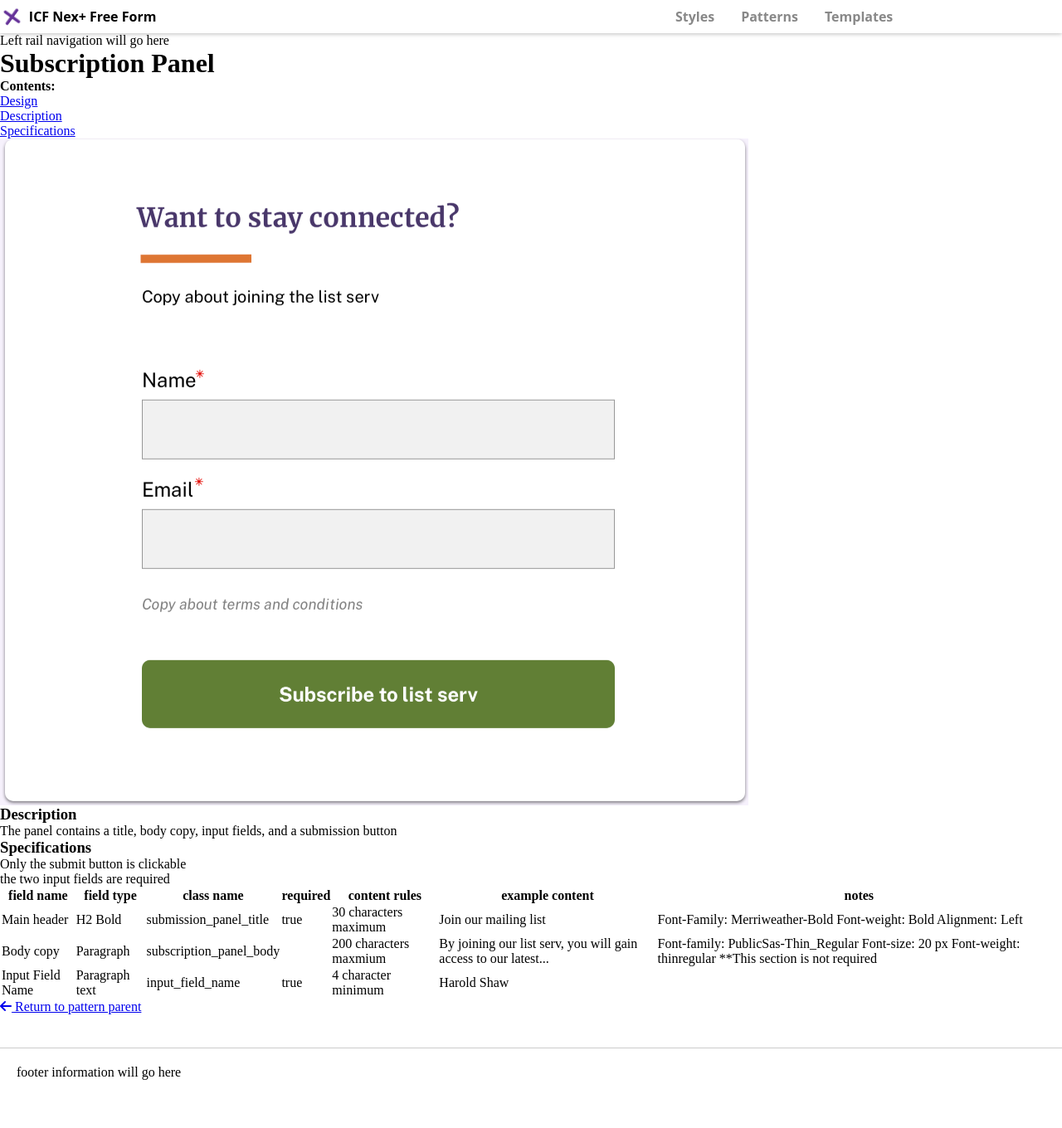
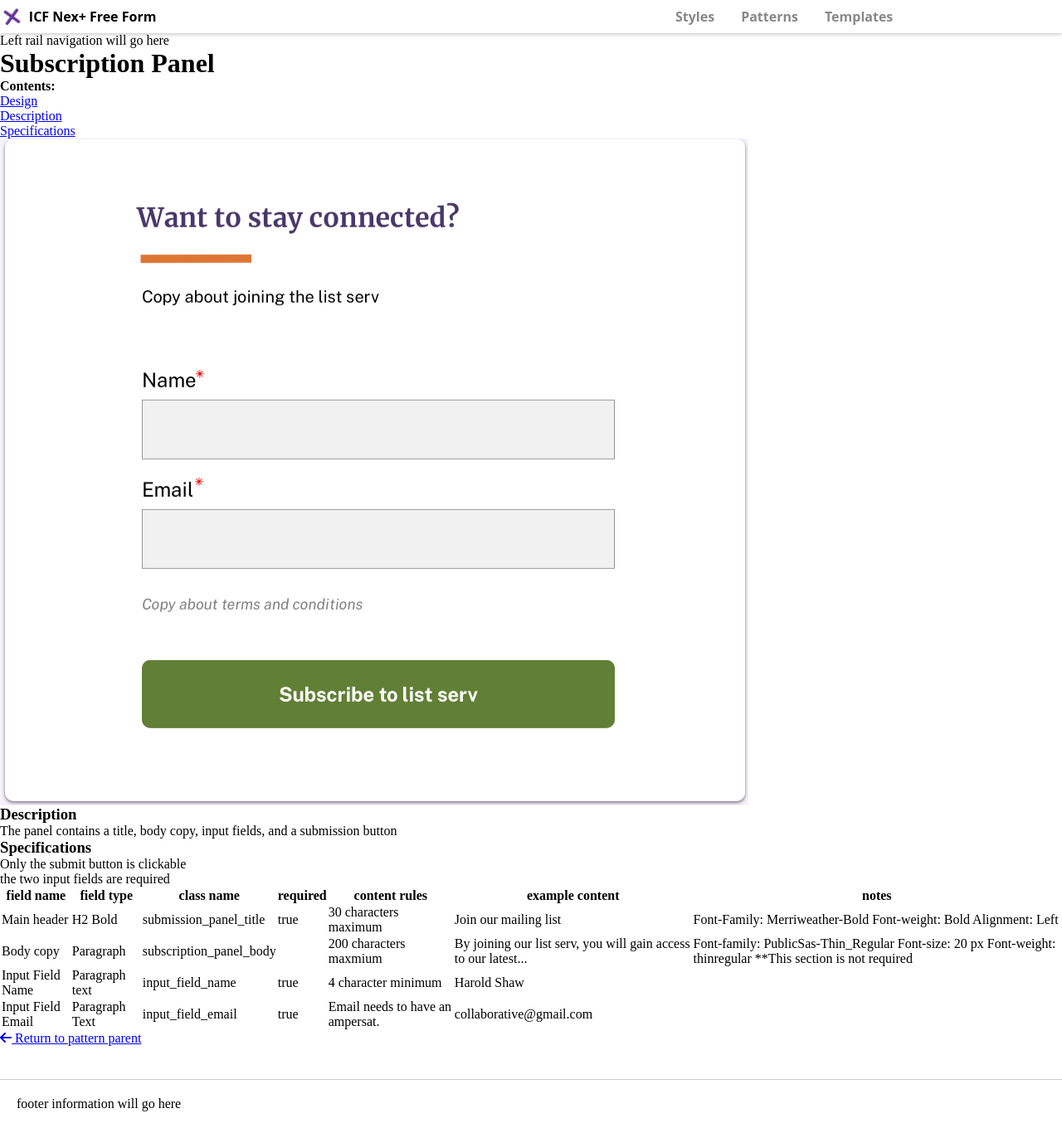
Before and after one commit to ux-at-icfnext/herc, a Jekyll site: the page built from pages/patterns/subscription-panel.md, in a window 1280 px wide and 1360 px high. Shown: the whole window at 83% size. Built offline with Jekyll 4.4.1, drawn with Linux system fonts in a browser that asks for light colours; nearby versions of some CDN libraries.

Commit message:
Update Pattern Specifications “subscription-panel”

```diff
--- a/pages/patterns/subscription-panel.md
+++ b/pages/patterns/subscription-panel.md
@@ -36,4 +36,10 @@ schema:
     required: true
     content: 4 character minimum
     example: Harold Shaw
+  - fieldname: Input Field Email
+    type: "Paragraph Text "
+    class: input_field_email
+    required: true
+    content: "Email needs to have an ampersat. "
+    example: collaborative@gmail.com
 ---
```
